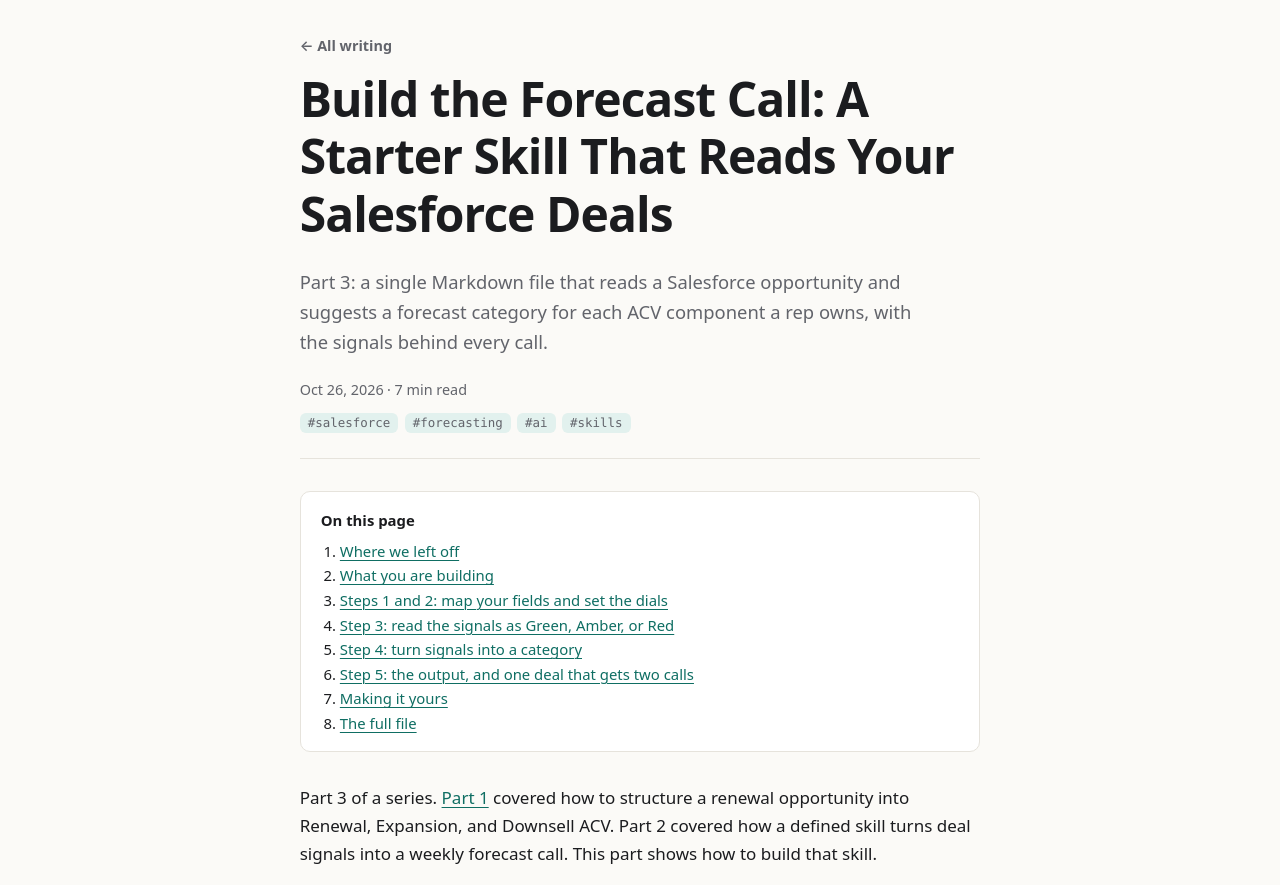
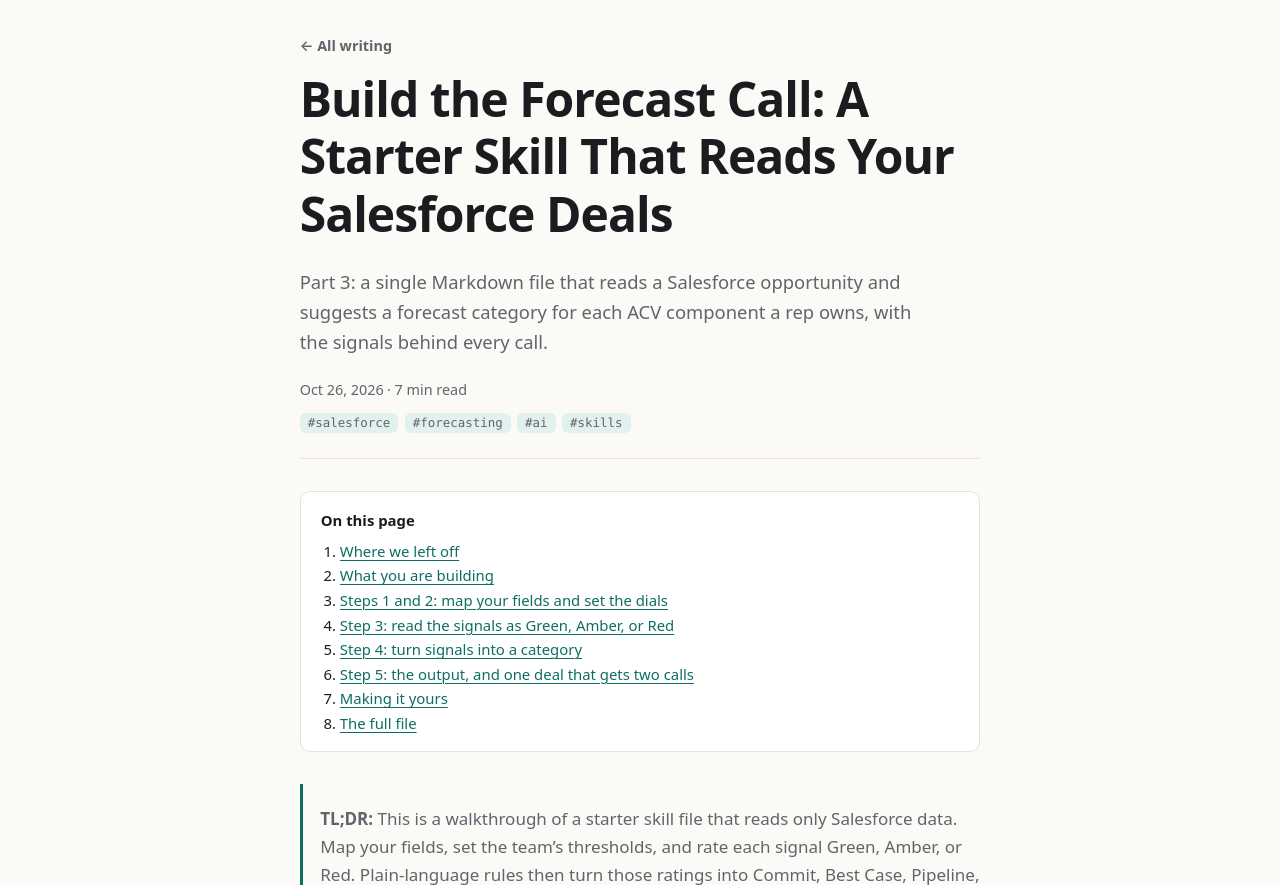
Before and after one commit to saurabhrawane/saupal.com, an Astro site: page /blog/build-the-forecast-call-skill in a window 1280 px wide. Shown: the part 67-952 px from the top of the page. Built offline with nearby package versions, Linux system fonts and the light colour scheme; Astro itself is replaced by a stand-in of ours.

Commit message:
Update build-the-forecast-call-skill.md

```diff
--- a/src/content/blog/build-the-forecast-call-skill.md
+++ b/src/content/blog/build-the-forecast-call-skill.md
@@ -4,7 +4,7 @@ description: "Part 3: a single Markdown file that reads a Salesforce opportunity
 pubDate: 2026-10-26
 tags: ["salesforce", "forecasting", "ai", "skills"]
 ---
-
+> **TL;DR:** This is a walkthrough of a starter skill file that reads only Salesforce data. Map your fields, set the team’s thresholds, and rate each signal Green, Amber, or Red. Plain-language rules then turn those ratings into Commit, Best Case, Pipeline, or Omitted. One deal can get two different calls, one per owner. The defaults are untested guesses, so tune them against your own closed deals.
 Part 3 of a series. [Part 1](/blog/forecasting-renewals-expansion-downsell/) covered how to structure a renewal opportunity into Renewal, Expansion, and Downsell ACV. Part 2 covered how a defined skill turns deal signals into a weekly forecast call. This part shows how to build that skill.
 
 ## Where we left off
```
